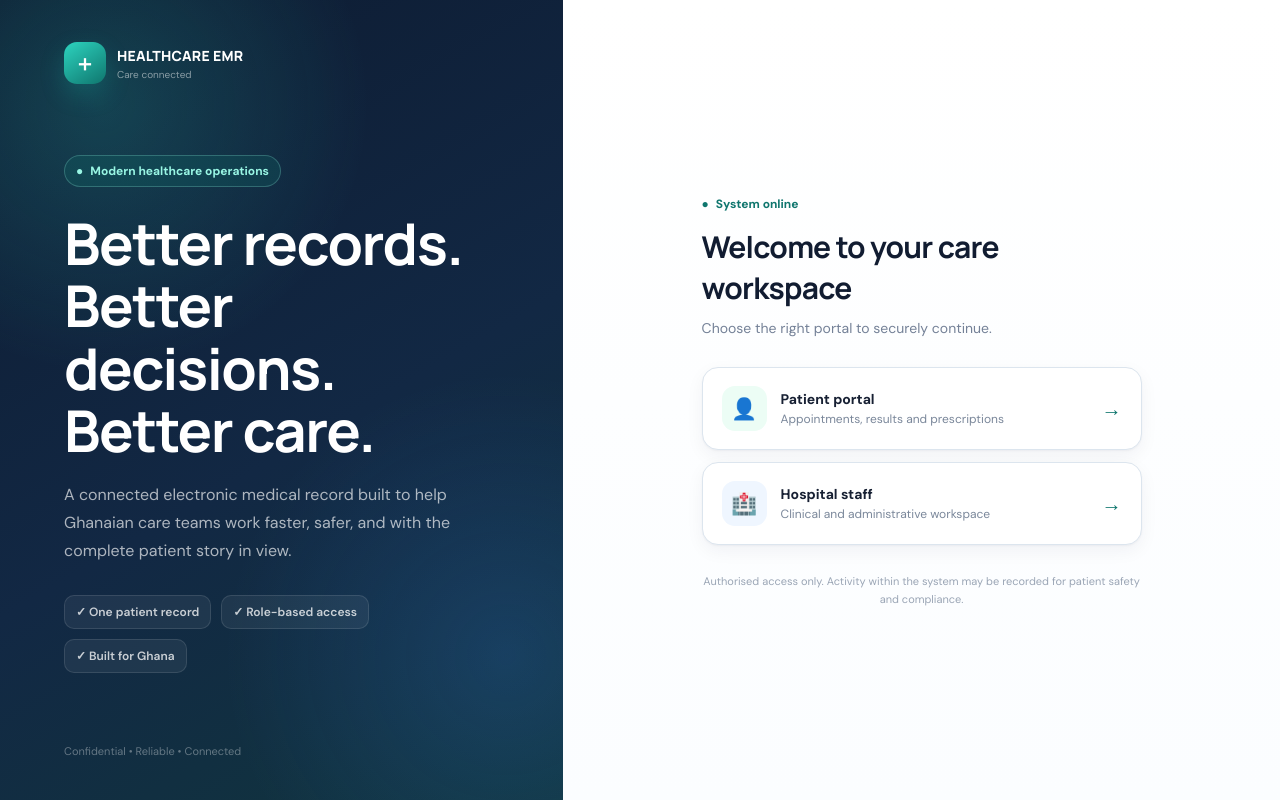
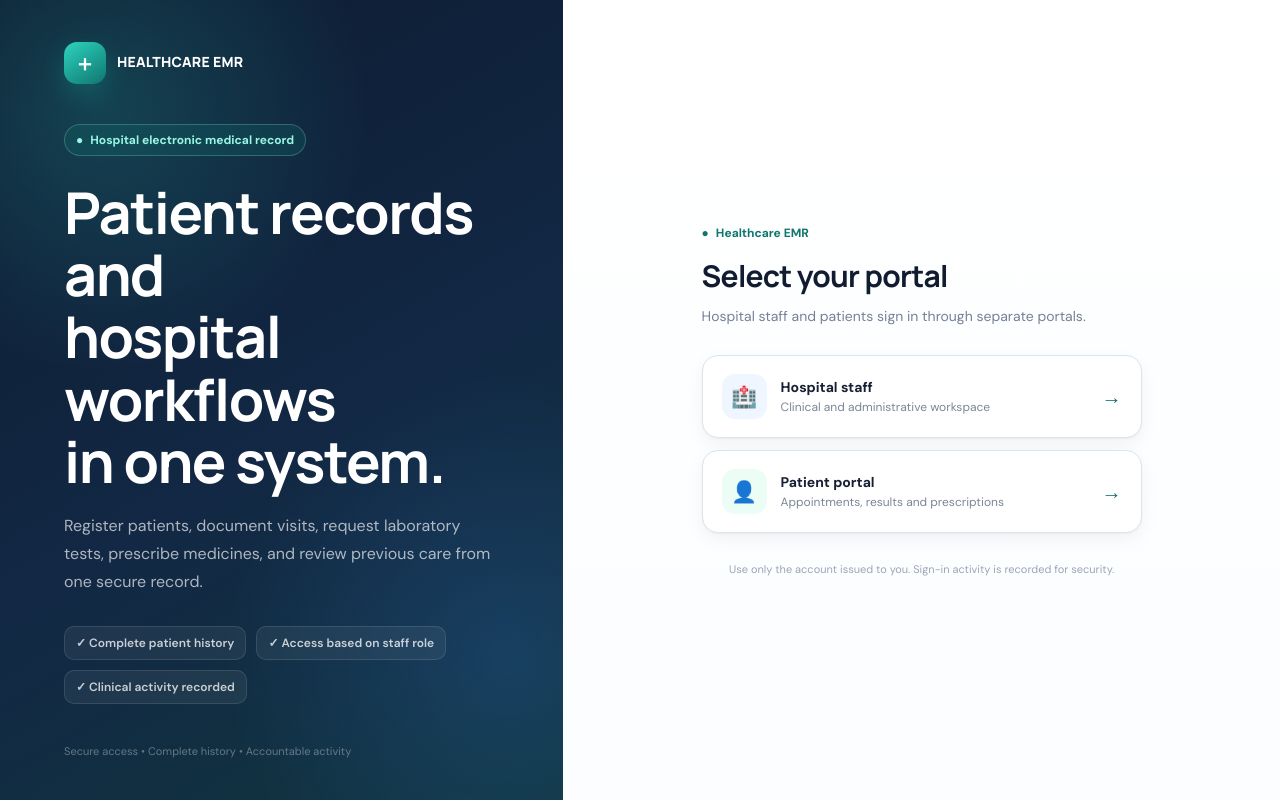
Before and after one commit to amofabright99-ai/EMR-System-Frontend, a React (Vite) app: page / in a window 1280 px wide. Built offline with nearby package versions, Linux system fonts and the light colour scheme.

Commit message:
Refine portal landing content and access order

```diff
--- a/src/App.jsx
+++ b/src/App.jsx
@@ -654,7 +654,7 @@ const BrandIdentity=()=>(
     <div className="brand-mark">+</div>
     <div>
       <div style={{fontFamily:'Manrope',fontWeight:800,fontSize:14,letterSpacing:.25}}>HEALTHCARE EMR</div>
-      <div style={{fontSize:10,color:'rgba(255,255,255,.5)',marginTop:3}}>Care connected</div>
+      <div style={{fontSize:10,color:'rgba(255,255,255,.5)',marginTop:3}}></div>
     </div>
   </div>
 );
@@ -667,12 +667,12 @@ const AuthBrand=({kicker='Secure digital care',title,copy})=>(
       <h1 className="auth-title">{title}</h1>
       <p className="auth-copy">{copy}</p>
       <div className="auth-points">
-        <span className="auth-point">✓ One patient record</span>
-        <span className="auth-point">✓ Role-based access</span>
-        <span className="auth-point">✓ Built for Ghana</span>
+        <span className="auth-point">✓ Complete patient history</span>
+        <span className="auth-point">✓ Access based on staff role</span>
+        <span className="auth-point">✓ Clinical activity recorded</span>
       </div>
     </div>
-    <p className="auth-brand-footer" style={{fontSize:11,color:'rgba(255,255,255,.35)'}}>Confidential • Reliable • Connected</p>
+    <p className="auth-brand-footer" style={{fontSize:11,color:'rgba(255,255,255,.35)'}}>Secure access • Complete history • Accountable activity</p>
   </section>
 );
 
@@ -681,28 +681,28 @@ const Landing=()=>{
   return(
     <div className="auth-shell">
       <AuthBrand
-        kicker="Modern healthcare operations"
-        title={<>Better records.<br/>Better decisions.<br/>Better care.</>}
-        copy="A connected electronic medical record built to help Ghanaian care teams work faster, safer, and with the complete patient story in view."
+        kicker="Hospital electronic medical record"
+        title={<>Patient records and<br/>hospital workflows<br/>in one system.</>}
+        copy="Register patients, document visits, request laboratory tests, prescribe medicines, and review previous care from one secure record."
       />
       <section className="auth-form-side">
         <div className="auth-form-card">
-          <div style={{display:'inline-flex',alignItems:'center',gap:7,color:'#0F766E',fontSize:12,fontWeight:700,marginBottom:14}}><span>●</span> System online</div>
-          <h2>Welcome to your care workspace</h2>
-          <p className="auth-form-copy">Choose the right portal to securely continue.</p>
+          <div style={{display:'inline-flex',alignItems:'center',gap:7,color:'#0F766E',fontSize:12,fontWeight:700,marginBottom:14}}><span>●</span> Healthcare EMR</div>
+          <h2>Select your portal</h2>
+          <p className="auth-form-copy">Hospital staff and patients sign in through separate portals.</p>
           <div style={{display:'flex',flexDirection:'column',gap:12}}>
+            <button type="button" className="portal-card" onClick={()=>nv('/login')}>
+              <span className="portal-icon" style={{background:'#EFF6FF'}}>🏥</span>
+              <span><strong style={{display:'block',fontSize:14,color:'#172033'}}>Hospital staff</strong><span style={{fontSize:12,color:'#7A879A',marginTop:3,display:'block'}}>Clinical and administrative workspace</span></span>
+              <span className="portal-arrow">→</span>
+            </button>
             <button type="button" className="portal-card" onClick={()=>nv('/patient-login')}>
               <span className="portal-icon">👤</span>
               <span><strong style={{display:'block',fontSize:14,color:'#172033'}}>Patient portal</strong><span style={{fontSize:12,color:'#7A879A',marginTop:3,display:'block'}}>Appointments, results and prescriptions</span></span>
               <span className="portal-arrow">→</span>
             </button>
-            <button type="button" className="portal-card" onClick={()=>nv('/login')}>
-              <span className="portal-icon" style={{background:'#EFF6FF'}}>🏥</span>
-              <span><strong style={{display:'block',fontSize:14,color:'#172033'}}>Hospital staff</strong><span style={{fontSize:12,color:'#7A879A',marginTop:3,display:'block'}}>Clinical and administrative workspace</span></span>
-              <span className="portal-arrow">→</span>
-            </button>
-          </div>
-          <p style={{marginTop:28,fontSize:11,color:'#9AA5B5',lineHeight:1.6,textAlign:'center'}}>Authorised access only. Activity within the system may be recorded for patient safety and compliance.</p>
+          </div>
+          <p style={{marginTop:28,fontSize:11,color:'#9AA5B5',lineHeight:1.6,textAlign:'center'}}>Use only the account issued to you. Sign-in activity is recorded for security.</p>
         </div>
       </section>
     </div>
@@ -756,7 +756,7 @@ const Login=()=>{
             <Field label="Your role" required>
               <select value={role} onChange={e=>{setRole(e.target.value);setErr('');}}
                 style={{...inp,color:role?'#0F172A':'#94A3B8'}}>
-                <option value="">— Select Role —</option>
+                <option value="">Select Role</option>
                 <option value="doctor">Doctor</option>
                 <option value="nurse">Nurse</option>
                 <option value="pharmacist">Pharmacist</option>
```
